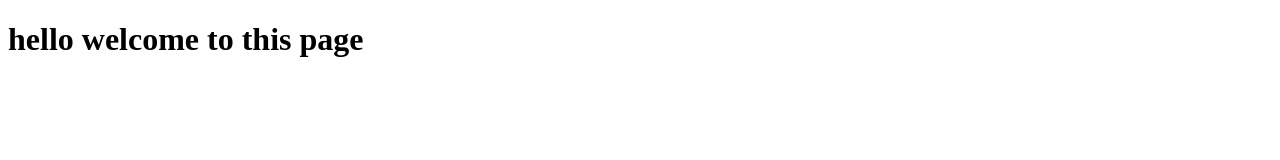
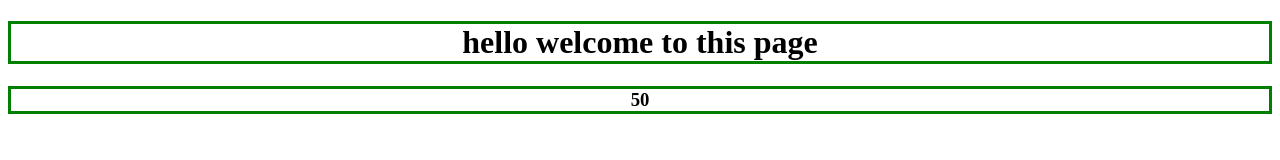
Before and after one commit to ocean-scoreless-nuzzle/CodeSpace-JAVASCRIPT, a plain HTML site: page index.html in a window 1280 px wide. Drawn offline with Linux system fonts and the light colour scheme.

Commit message:
added some scaffolding folders and files

```diff
--- /dev/null
+++ b/index.css
@@ -0,0 +1,4 @@
+.center {
+  text-align: center;
+  border: 3px solid green;
+}
--- a/index.html
+++ b/index.html
@@ -1,14 +1,16 @@
 <!DOCTYPE html>
-<html>
+<html lang="en">
 <head>
 	<meta charset="utf-8">
 	<meta name="viewport" content="width=device-width, initial-scale=1">
 	<title>intro page</title>
-	<script type="text/javascript" src="/javascript/test.js"></script>
+	<script type="text/javascript" src="./javascript/test.js"></script>
+	<link rel="stylesheet" href="index.css">
+
 </head>
 <body>
-	<h1>hello welcome to this page</h1>
-	<h3 id="number"></h3>
+	<h1 class="center">hello welcome to this page</h1>
+	<h3 id="number" class="center">50</h3>
 </body>
 
 </html>
--- a/javascript/test.js
+++ b/javascript/test.js
@@ -0,0 +1,3 @@
+
+
+console.log(document.getElementById('number'))
```
Also changed, not shown: Activitys/pratical/index.css (added), Activitys/pratical/index.html (added), Activitys/pratical/index.js (added).
